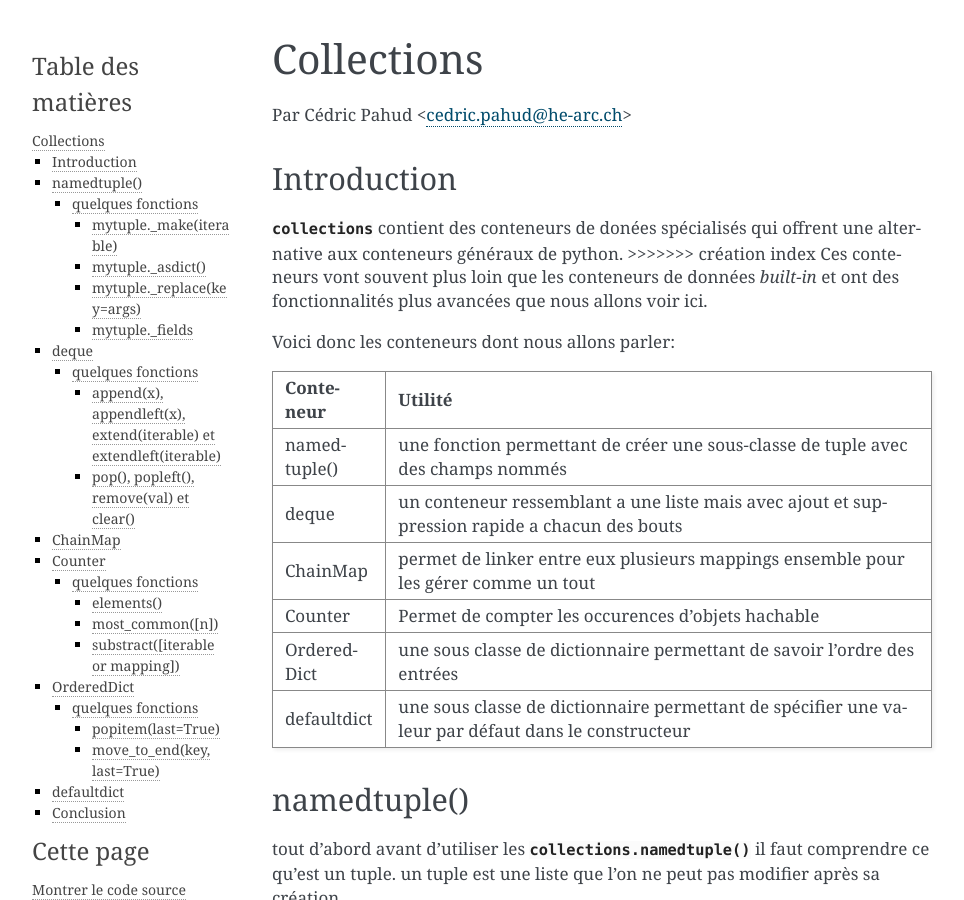
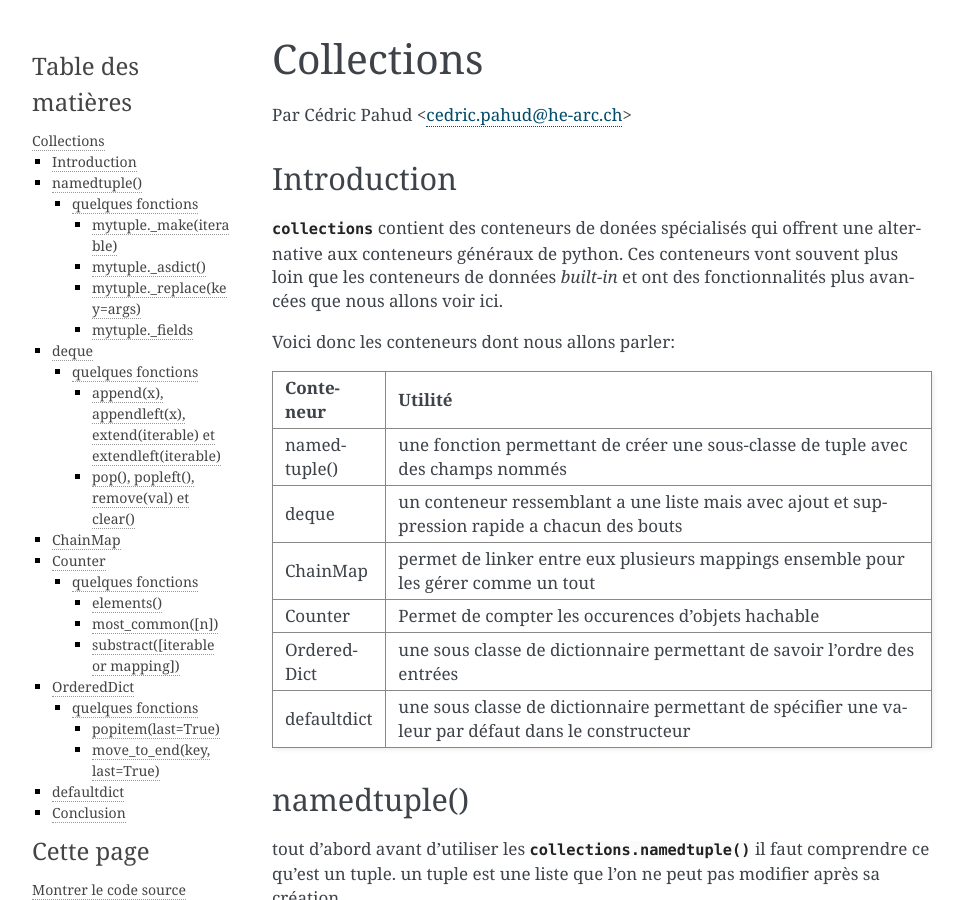
Before and after one commit to HE-Arc/livre-python, a Sphinx documentation site: the page built from source/collections/index.rst, in a window 1280 px wide and 900 px high. Shown: the whole window, without its empty margins (148-1112 px from the left). Built offline with Sphinx 7.4.7, drawn with Linux system fonts in a browser that asks for light colours.

Commit message:
suppression d'un reste de merge

```diff
--- a/source/collections/index.rst
+++ b/source/collections/index.rst
@@ -11,7 +11,6 @@ Par Cédric Pahud <cedric.pahud@he-arc.ch>
 --------------
 
 :py:mod:`collections` contient des conteneurs de donées spécialisés qui offrent une alternative aux conteneurs généraux de python.
->>>>>>> création index
 Ces conteneurs vont souvent plus loin que les conteneurs de données *built-in* et ont des fonctionnalités plus avancées que nous allons voir ici.
 
 Voici donc les conteneurs dont nous allons parler:
```
